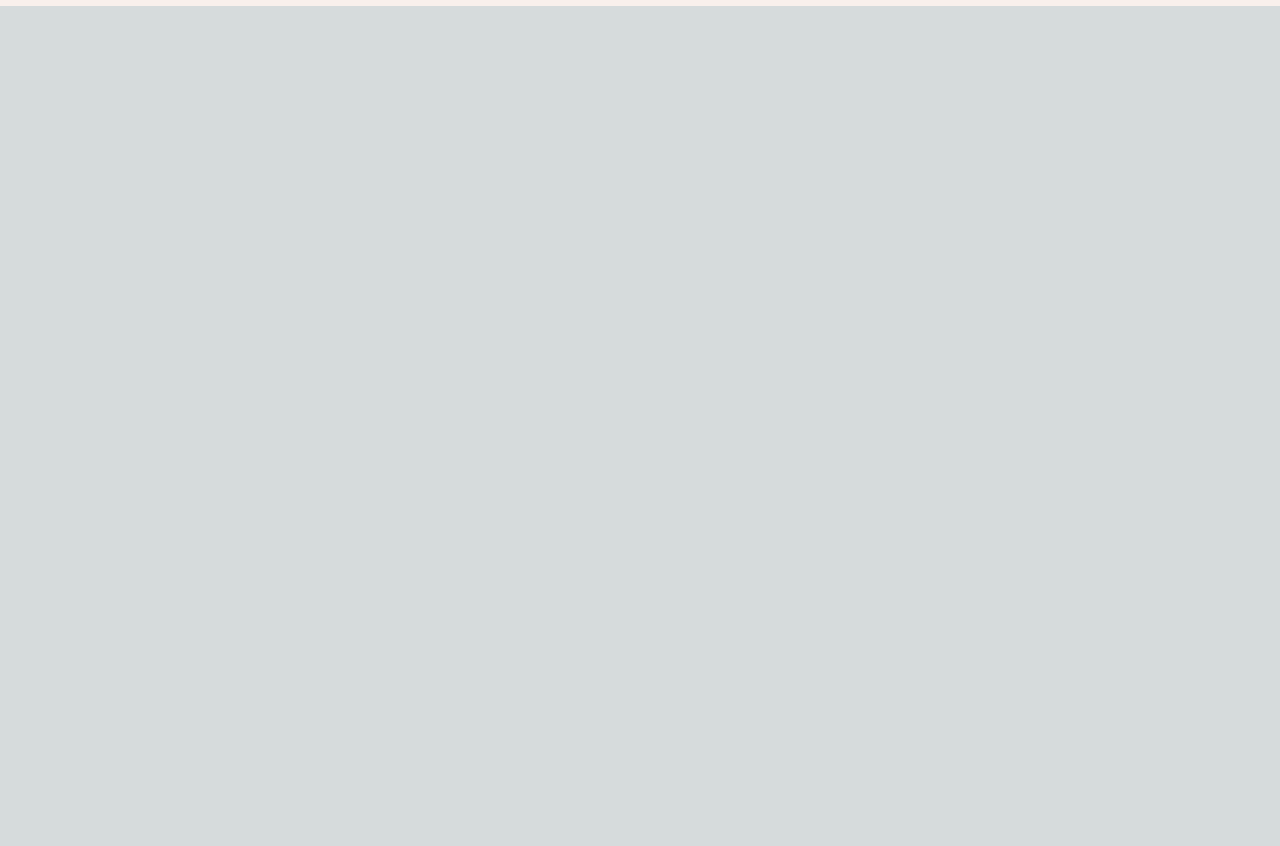
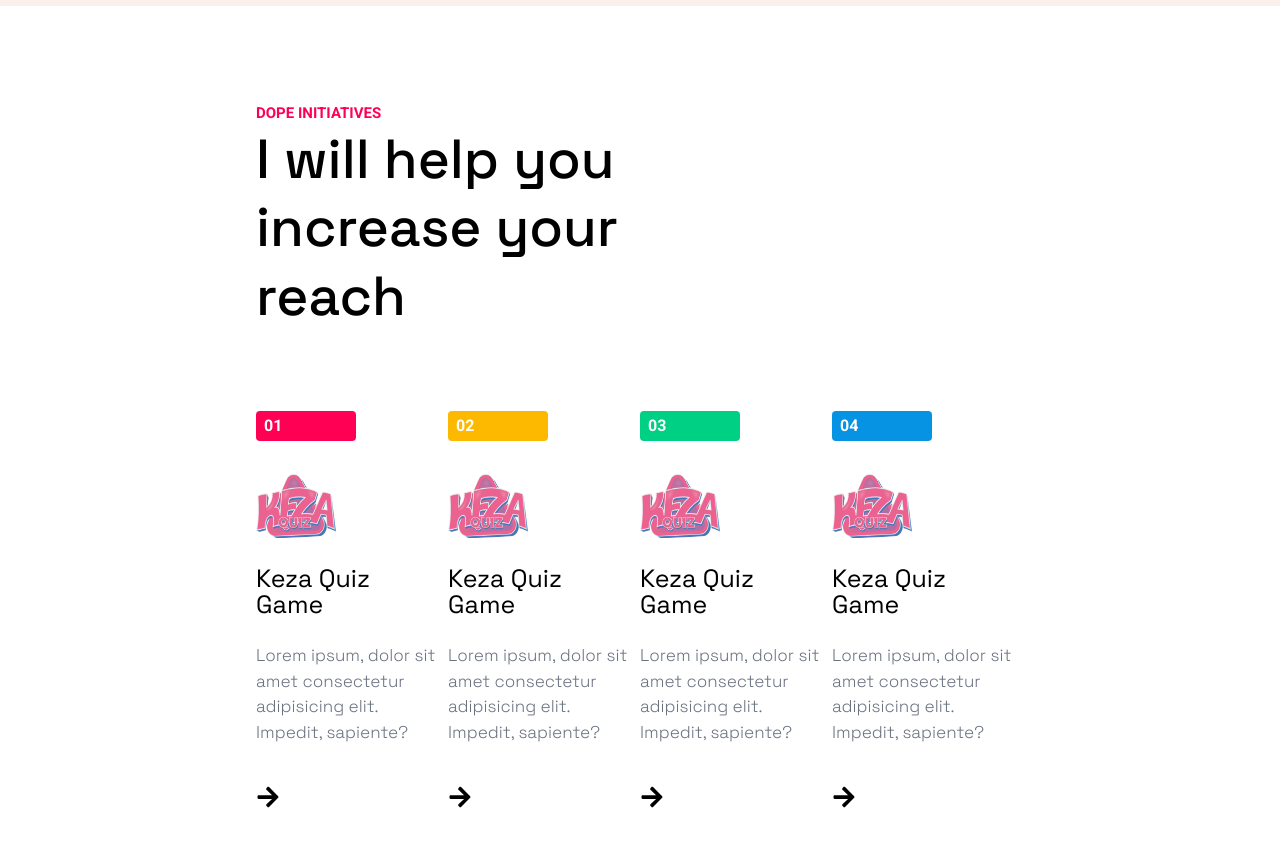
Before and after one commit to Toussaint-Manzi/dope-initatiaves, a Next.js app: page /newApp in a window 1280 px wide. Shown: the part 890-1736 px from the top of the page. Before the commit the page ends 896 px from the top, so only its background shows below. Built offline with nearby package versions, Linux system fonts and the light colour scheme.

Commit message:
added the second section

```diff
--- /dev/null
+++ b/src/components/sections/About.js
@@ -0,0 +1,85 @@
+import React from 'react';
+import Link from 'next/link';
+import { FaArrowRight } from "react-icons/fa";
+import Image from 'next/image';
+import logo2 from '../../../public/assets/images/logo2.png'
+
+import personImage from '../../../public/assets/images/character1.webp';  // Update the path to your main PNG image
+import squareImage1 from '../../../public/assets/images/slider-icon2.svg';  // Update the path to your square PNG images
+
+const About = () => {
+  return (
+    <div className='bg-white w-[60%] mx-auto'>
+        <div className='flex flex-col items-start self-start mt-24'>
+          <h1 className='roboto uppercase text-[15px] text-[#FF0054] font-semibold'>Dope Initiatives</h1>
+          <div className='grotesk leading-tight'>
+            <h1 className='text-[55px] text-black font-[500] w-[65%]'>I will help you increase your reach</h1>
+          </div>
+        </div>
+        <div className='flex justify-between mt-20'>
+            <div>
+                <div className='h-[30px] w-[100px] bg-[#FF0054] text-white rounded flex flex-col justify-center px-2'>
+                    <h1 className='font-semibold text-white roboto'>01</h1>
+                </div>
+                <div className='h-[65px] w-[80px] relative my-8'>
+                    <Image
+                        src={logo2}
+                        fill
+                    />
+                </div>
+                <h1 className='grotesk text-[25px] text-black font-[400] leading-4'>Keza Quiz</h1>
+                <h1 className='grotesk text-[25px] text-black font-[400]'>Game</h1>
+                <h1 className='grotesk text-[17px] text-gray-500 font-[300] mt-5'>Lorem ipsum, dolor sit amet consectetur adipisicing elit. Impedit, sapiente?</h1>
+                <FaArrowRight className='text-black text-2xl mt-10'/>
+            </div>
+            <div>
+                <div className='h-[30px] w-[100px] bg-[#fcb900] text-white rounded flex flex-col justify-center px-2'>
+                    <h1 className='font-semibold text-white roboto'>02</h1>
+                </div>
+                <div className='h-[65px] w-[80px] relative my-8'>
+                    <Image
+                        src={logo2}
+                        fill
+                    />
+                </div>
+                <h1 className='grotesk text-[25px] text-black font-[400] leading-4'>Keza Quiz</h1>
+                <h1 className='grotesk text-[25px] text-black font-[400]'>Game</h1>
+                <h1 className='grotesk text-[17px] text-gray-500 font-[300] mt-5'>Lorem ipsum, dolor sit amet consectetur adipisicing elit. Impedit, sapiente?</h1>
+                <FaArrowRight className='text-black text-2xl mt-10'/>
+            </div>
+            <div>
+                <div className='h-[30px] w-[100px] bg-[#00d084] text-white rounded flex flex-col justify-center px-2'>
+                    <h1 className='font-semibold text-white roboto'>03</h1>
+                </div>
+                <div className='h-[65px] w-[80px] relative my-8'>
+                    <Image
+                        src={logo2}
+                        fill
+                    />
+                </div>
+                <h1 className='grotesk text-[25px] text-black font-[400] leading-4'>Keza Quiz</h1>
+                <h1 className='grotesk text-[25px] text-black font-[400]'>Game</h1>
+                <h1 className='grotesk text-[17px] text-gray-500 font-[300] mt-5'>Lorem ipsum, dolor sit amet consectetur adipisicing elit. Impedit, sapiente?</h1>
+                <FaArrowRight className='text-black text-2xl mt-10'/>
+            </div>
+            <div>
+                <div className='h-[30px] w-[100px] bg-[#0693e3] text-white rounded flex flex-col justify-center px-2'>
+                    <h1 className='font-semibold text-white roboto'>04</h1>
+                </div>
+                <div className='h-[65px] w-[80px] relative my-8'>
+                    <Image
+                        src={logo2}
+                        fill
+                    />
+                </div>
+                <h1 className='grotesk text-[25px] text-black font-[400] leading-4'>Keza Quiz</h1>
+                <h1 className='grotesk text-[25px] text-black font-[400]'>Game</h1>
+                <h1 className='grotesk text-[17px] text-gray-500 font-[300] mt-5'>Lorem ipsum, dolor sit amet consectetur adipisicing elit. Impedit, sapiente?</h1>
+                <FaArrowRight className='text-black text-2xl mt-10'/>
+            </div>
+        </div>
+    </div>
+  )
+}
+
+export default About
--- a/src/pages/newApp.js
+++ b/src/pages/newApp.js
@@ -1,4 +1,5 @@
 import Navbar from '@/components/Navbar'
+import About from '@/components/sections/About'
 import Home from '@/components/sections/Home'
 import React from 'react'
 
@@ -10,6 +11,9 @@ const newApp = () => {
         <section id="Home" className="h-screen">
           <Home/>
         </section>
+        <section id="Home" className="h-screen">
+          <About/>
+        </section>
       </div>
     </div>
   )
```
Also changed, not shown: public/assets/images/background2.png (added).
